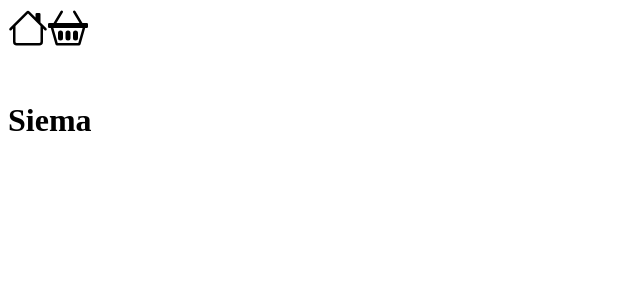
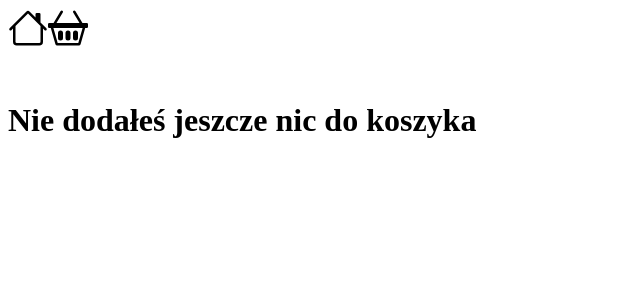
Before and after one commit to X3raFin/React-fundamentals, a React (Vite) app in the folder ShoopList/: page /cart in a window 1280 px wide. Shown: the top 300 px of the page, without its empty margins (0-640 px from the left). Built offline with nearby package versions, Linux system fonts and the light colour scheme.

Commit message:
Cart status, now we can see what exactly we gonna buy and how much we have to pay

```diff
--- a/ShoopList/src/pages/CartPage.jsx
+++ b/ShoopList/src/pages/CartPage.jsx
@@ -1,5 +1,25 @@
+import { useCart } from "./CartContext"
+
 function CartPage() {
-	return <h1>Siema</h1>
+	const {cartStatus, getQuantity, getTotalPrice} = useCart();
+
+	return (
+		<>
+		{getQuantity() === 0 ? <h1>Nie dodałeś jeszcze nic do koszyka</h1> : <><h1>Produkty w koszyku:</h1>{cartStatus.map(product =><ProductCard product={product} key={product.id} />)}<h1>Suma Kosztów: {getTotalPrice()}</h1></>}
+		</>
+	);
+}
+
+function ProductCard({product}){
+	return (
+		<div className="cont">
+		<img src={product.imageUrl} alt={product.name} />
+		<div>
+			<h3>{product.name}</h3>
+			<h4>{product.price} zł</h4>
+		</div>
+		</div>
+	);
 }
 
 export default CartPage
--- a/ShoopList/src/pages/HomePage.jsx
+++ b/ShoopList/src/pages/HomePage.jsx
@@ -61,7 +61,7 @@
       <div>
         <h3>{product.name}</h3>
         <h4>{product.description}</h4>
-        <p>Cena: {product.price}</p>
+        <p>Cena: {product.price} zł</p>
       </div>
       <button onClick={() => handleClick(product)}>Dodaj do koszyka</button>
     </div>
```
